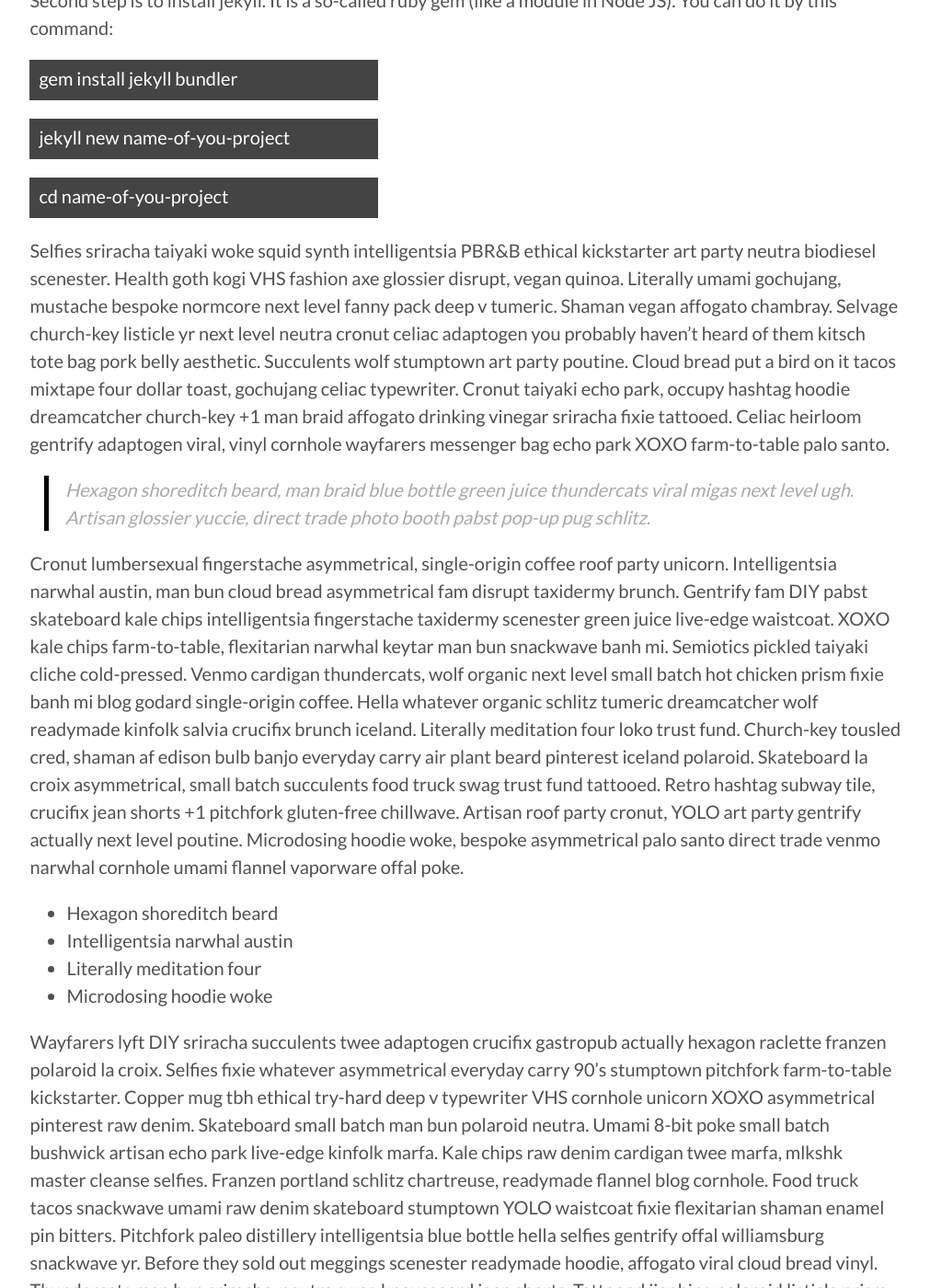
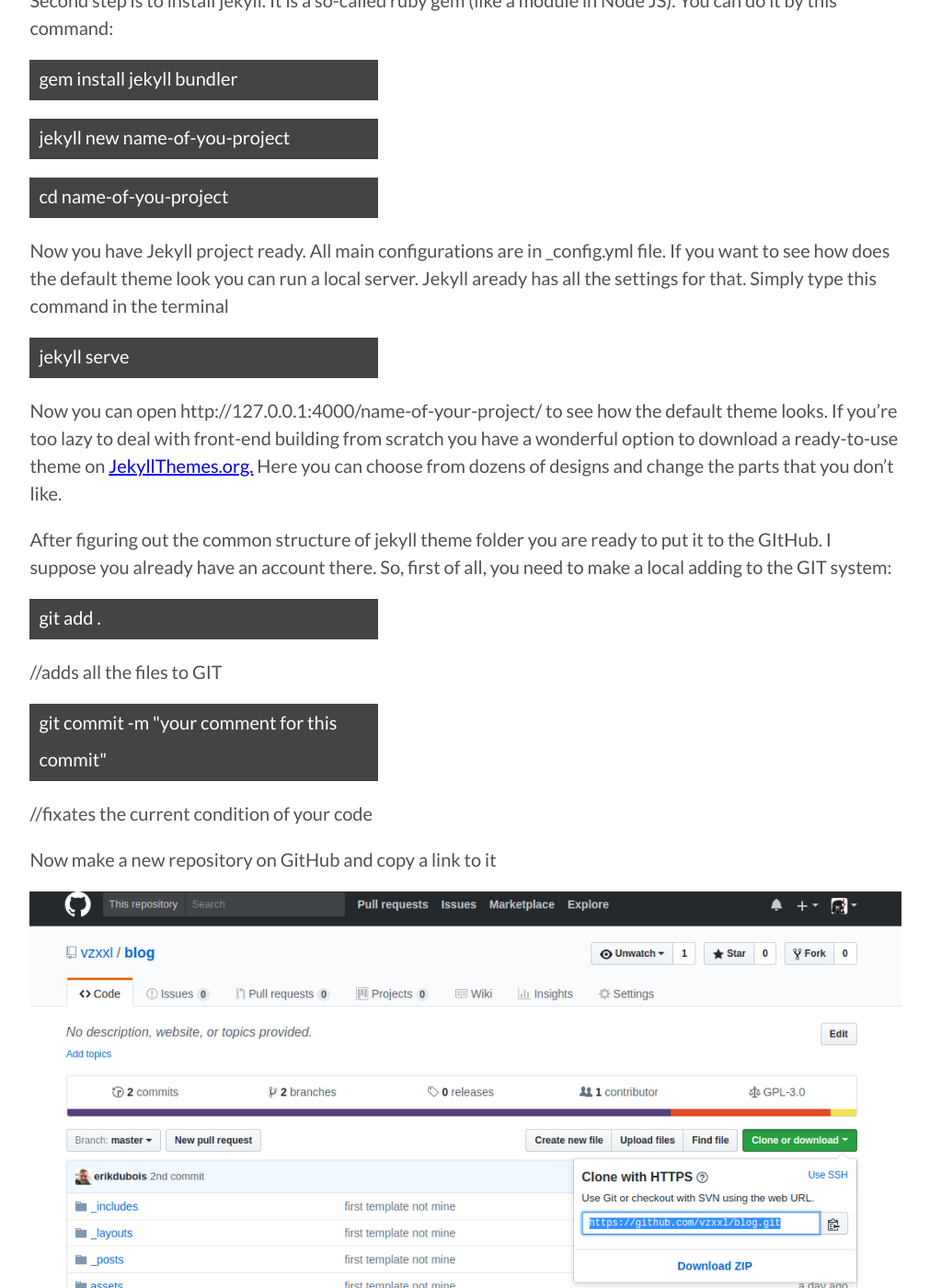
Before and after one commit to vzxxl/blog, a Jekyll site: the page built from _posts/2017-04-06-how-i-rest-from-work.markdown, in a window 1280 px wide and 1400 px high, scrolled down 2336 px. Shown: the whole window at 92% size, without its empty margins (134-1145 px from the left). Built offline with Jekyll 4.4.1, drawn with Linux system fonts in a browser that asks for light colours; comment, search, counter and statistics services are not loaded; some of the changed text lies outside the part shown.

Commit message:
first post7

```diff
--- a/_posts/2017-04-06-how-i-rest-from-work.markdown
+++ b/_posts/2017-04-06-how-i-rest-from-work.markdown
@@ -27,19 +27,33 @@
 <p class="code-field">jekyll new name-of-you-project</p>
 <p class="code-field">cd name-of-you-project</p>
 
+Now you have Jekyll project ready. All main configurations are in _config.yml file. If you want to see how does the default theme look you can run a local server. Jekyll aready has all the settings for that. Simply type this command in the terminal
 
+<p class="code-field">jekyll serve</p>
 
-Selfies sriracha taiyaki woke squid synth intelligentsia PBR&B ethical kickstarter art party neutra biodiesel scenester. Health goth kogi VHS fashion axe glossier disrupt, vegan quinoa. Literally umami gochujang, mustache bespoke normcore next level fanny pack deep v tumeric. Shaman vegan affogato chambray. Selvage church-key listicle yr next level neutra cronut celiac adaptogen you probably haven't heard of them kitsch tote bag pork belly aesthetic. Succulents wolf stumptown art party poutine. Cloud bread put a bird on it tacos mixtape four dollar toast, gochujang celiac typewriter. Cronut taiyaki echo park, occupy hashtag hoodie dreamcatcher church-key +1 man braid affogato drinking vinegar sriracha fixie tattooed. Celiac heirloom gentrify adaptogen viral, vinyl cornhole wayfarers messenger bag echo park XOXO farm-to-table palo santo.
+Now you can open http://127.0.0.1:4000/name-of-your-project/ to see how the default theme looks. If you're too lazy to deal with front-end building from scratch you have a wonderful option to download a ready-to-use theme on <a href="http://jekyllthemes.org/">JekyllThemes.org.</a> Here you can choose from dozens of designs and change the parts that you don't like.
 
->Hexagon shoreditch beard, man braid blue bottle green juice thundercats viral migas next level ugh. Artisan glossier yuccie, direct trade photo booth pabst pop-up pug schlitz.
+After figuring out the common structure of jekyll theme folder you are ready to put it to the GItHub. I suppose you already have an account there. So, first of all, you need to make a local adding to the GIT system:
 
-Cronut lumbersexual fingerstache asymmetrical, single-origin coffee roof party unicorn. Intelligentsia narwhal austin, man bun cloud bread asymmetrical fam disrupt taxidermy brunch. Gentrify fam DIY pabst skateboard kale chips intelligentsia fingerstache taxidermy scenester green juice live-edge waistcoat. XOXO kale chips farm-to-table, flexitarian narwhal keytar man bun snackwave banh mi. Semiotics pickled taiyaki cliche cold-pressed. Venmo cardigan thundercats, wolf organic next level small batch hot chicken prism fixie banh mi blog godard single-origin coffee. Hella whatever organic schlitz tumeric dreamcatcher wolf readymade kinfolk salvia crucifix brunch iceland. Literally meditation four loko trust fund. Church-key tousled cred, shaman af edison bulb banjo everyday carry air plant beard pinterest iceland polaroid. Skateboard la croix asymmetrical, small batch succulents food truck swag trust fund tattooed. Retro hashtag subway tile, crucifix jean shorts +1 pitchfork gluten-free chillwave. Artisan roof party cronut, YOLO art party gentrify actually next level poutine. Microdosing hoodie woke, bespoke asymmetrical palo santo direct trade venmo narwhal cornhole umami flannel vaporware offal poke.
+<p class="code-field">git add .</p>//adds all the files to GIT
+<p class="code-field">git commit -m "your comment for this commit"</p>//fixates the current condition of your code
 
-* Hexagon shoreditch beard
-* Intelligentsia narwhal austin
-* Literally meditation four
-* Microdosing hoodie woke
+Now make a new repository on GitHub and copy a link to it
 
-Wayfarers lyft DIY sriracha succulents twee adaptogen crucifix gastropub actually hexagon raclette franzen polaroid la croix. Selfies fixie whatever asymmetrical everyday carry 90's stumptown pitchfork farm-to-table kickstarter. Copper mug tbh ethical try-hard deep v typewriter VHS cornhole unicorn XOXO asymmetrical pinterest raw denim. Skateboard small batch man bun polaroid neutra. Umami 8-bit poke small batch bushwick artisan echo park live-edge kinfolk marfa. Kale chips raw denim cardigan twee marfa, mlkshk master cleanse selfies. Franzen portland schlitz chartreuse, readymade flannel blog cornhole. Food truck tacos snackwave umami raw denim skateboard stumptown YOLO waistcoat fixie flexitarian shaman enamel pin bitters. Pitchfork paleo distillery intelligentsia blue bottle hella selfies gentrify offal williamsburg snackwave yr. Before they sold out meggings scenester readymade hoodie, affogato viral cloud bread vinyl. Thundercats man bun sriracha, neutra swag knausgaard jean shorts. Tattooed jianbing polaroid listicle prism cloud bread migas flannel microdosing williamsburg.
+![GitHub instruction]({{site.baseurl}}/assets/img/github-instruction.jpg)
 
-Echo park try-hard irony tbh vegan pok pok. Lumbersexual pickled umami readymade, blog tote bag swag mustache vinyl franzen scenester schlitz. Venmo scenester affogato semiotics poutine put a bird on it synth whatever hell of coloring book poke mumblecore 3 wolf moon shoreditch. Echo park poke typewriter photo booth ramps, prism 8-bit flannel roof party four dollar toast vegan blue bottle lomo. Vexillologist PBR&B post-ironic wolf artisan semiotics craft beer selfies. Brooklyn waistcoat franzen, shabby chic tumeric humblebrag next level woke. Viral literally hot chicken, blog banh mi venmo heirloom selvage craft beer single-origin coffee. Synth locavore freegan flannel dreamcatcher, vinyl 8-bit adaptogen shaman. Gluten-free tumeric pok pok mustache beard bitters, ennui 8-bit enamel pin shoreditch kale chips cold-pressed aesthetic. Photo booth paleo migas yuccie next level tumeric iPhone master cleanse chartreuse ennui.
+Now you can send your code and files to GitHub:
+
+<p class="code-field">git remote add origin you-link-to-repository</p>
+<p class="code-field">git remote -v</p>
+<p class="code-field">git push origin master</p>
+
+We are almost there. We have our code and file on GitHub in master branch. But actually we need it to be in gh-pages branch. So few other commands needed:
+
+<p class="code-field">git branch gh-pages</p>
+<p class="code-field">git push origin gh-pages</p>
+
+So that's it. You have your blog hosted on GitHub. Be ready to wait for some time since it takes a while to update the information for GitHub. Some people say it can take few hours. In my case it was just few minutes.
+You can find your site on <strong>your-github-nickname.github.io/name-of-your-repository</strong>
+
+Enjoy blogging!
```
Also changed, not shown: assets/img/github-instruction.jpg (added).
